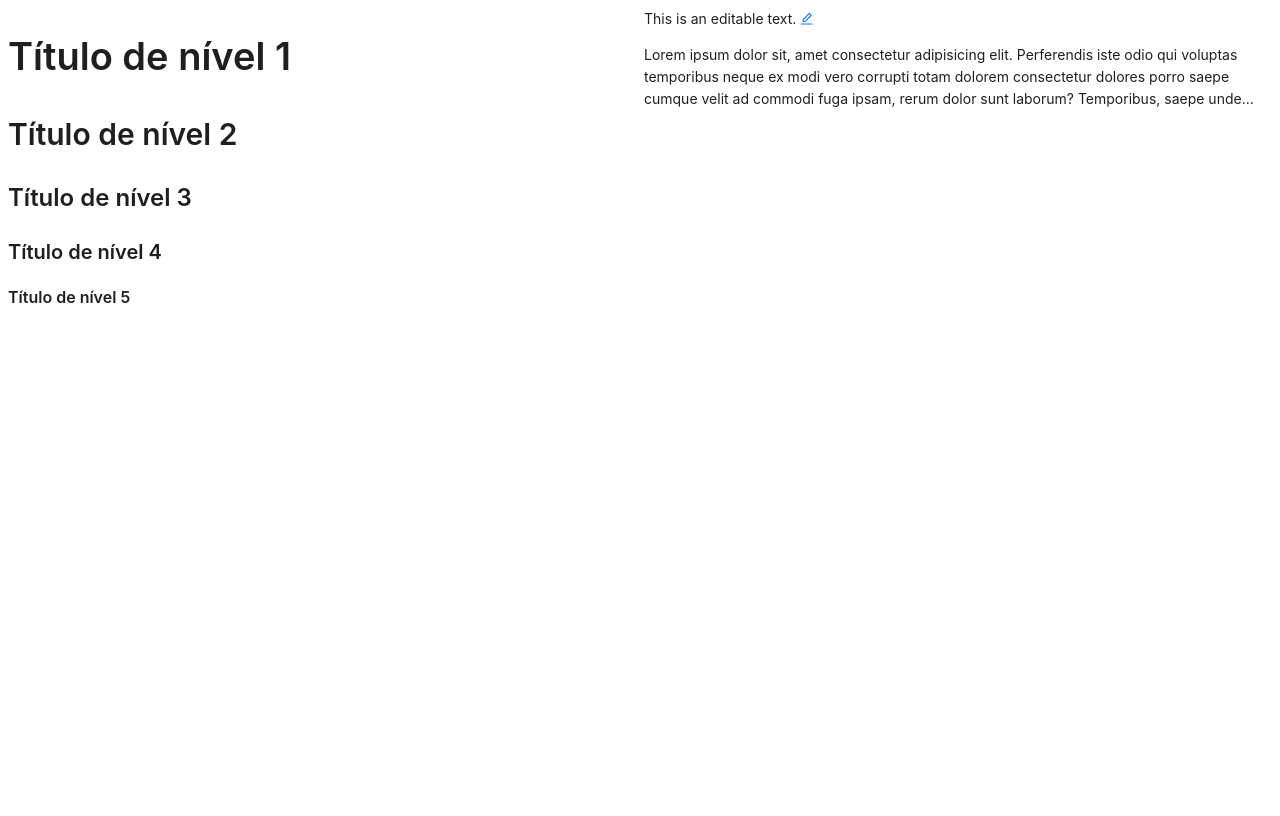
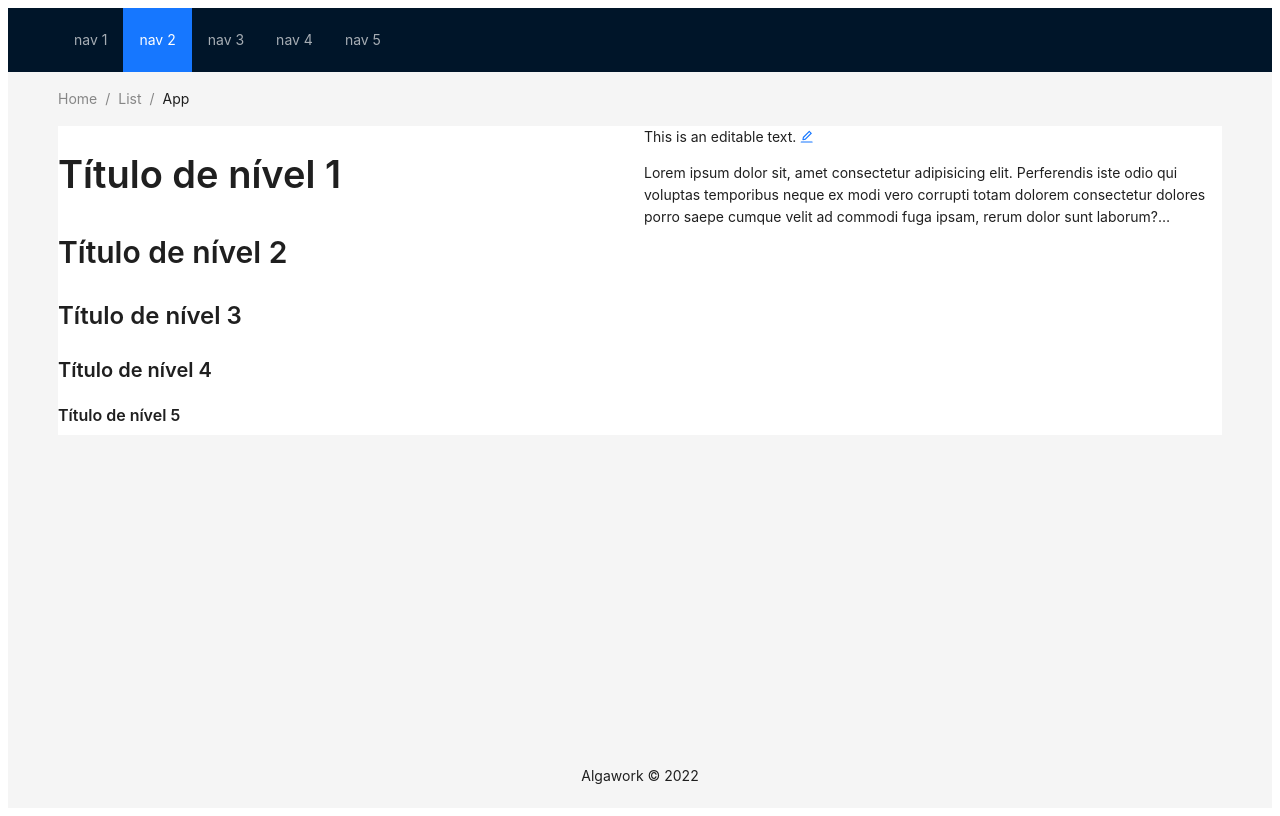
Before and after one commit to danielpessoagomes/antdesign, a React (Create React App) app: page / in a window 1280 px wide. Built offline with nearby package versions, Linux system fonts and the light colour scheme.

Commit message:
12.11. Adicionando e entendendo o Layout

```diff
--- a/src/App.tsx
+++ b/src/App.tsx
@@ -8,8 +8,6 @@
   const [editableStr, setEditableStr] = useState(
     'This is an editable text.'
   );
-
-  const [ellipsis, setEllipsis] = useState(true);
 
   return (
     <div>
--- a/src/index.css
+++ b/src/index.css
@@ -1,9 +1,3 @@
-.Column {
-  background-color: #09f;
-  color: #fff;
-  padding: 24px;
+#root > .ant-layout {
+  height: 100vh;
 }
-
-.Column:nth-child(odd) {
-  background-color: #08f;
-}
--- a/src/index.tsx
+++ b/src/index.tsx
@@ -1,14 +1,49 @@
-import React from "react";
-import ReactDOM from "react-dom/client";
-import App from "./App";
-import reportWebVitals from "./reportWebVitals";
+import React from 'react';
+import ReactDOM from 'react-dom/client';
+import App from './App';
+import reportWebVitals from './reportWebVitals';
+import { Breadcrumb, Layout, Menu } from 'antd';
+
+const { Header, Content, Footer } = Layout;
 
 const root = ReactDOM.createRoot(
-  document.getElementById("root") as HTMLElement
+  document.getElementById('root') as HTMLElement
 );
 root.render(
   <React.StrictMode>
-    <App />
+    <Layout className='layout'>
+      <Header>
+        <div className='logo' />
+        <Menu
+          theme='dark'
+          mode='horizontal'
+          defaultSelectedKeys={['2']}
+          items={new Array(5).fill(null).map((_, index) => {
+            const key = index + 1;
+            return {
+              key,
+              label: `nav ${key}`,
+            };
+          })}
+        />
+      </Header>
+      <Content style={{ padding: '0 50px' }}>
+        <Breadcrumb style={{ margin: '16px 0' }}>
+          <Breadcrumb.Item>Home</Breadcrumb.Item>
+          <Breadcrumb.Item>List</Breadcrumb.Item>
+          <Breadcrumb.Item>App</Breadcrumb.Item>
+        </Breadcrumb>
+        <div
+          className='site-layout-content'
+          style={{ background: '#fff' }}
+        >
+          <App />
+        </div>
+      </Content>
+      <Footer style={{ textAlign: 'center' }}>
+        Algawork © 2022
+      </Footer>
+    </Layout>
   </React.StrictMode>
 );
 
```
